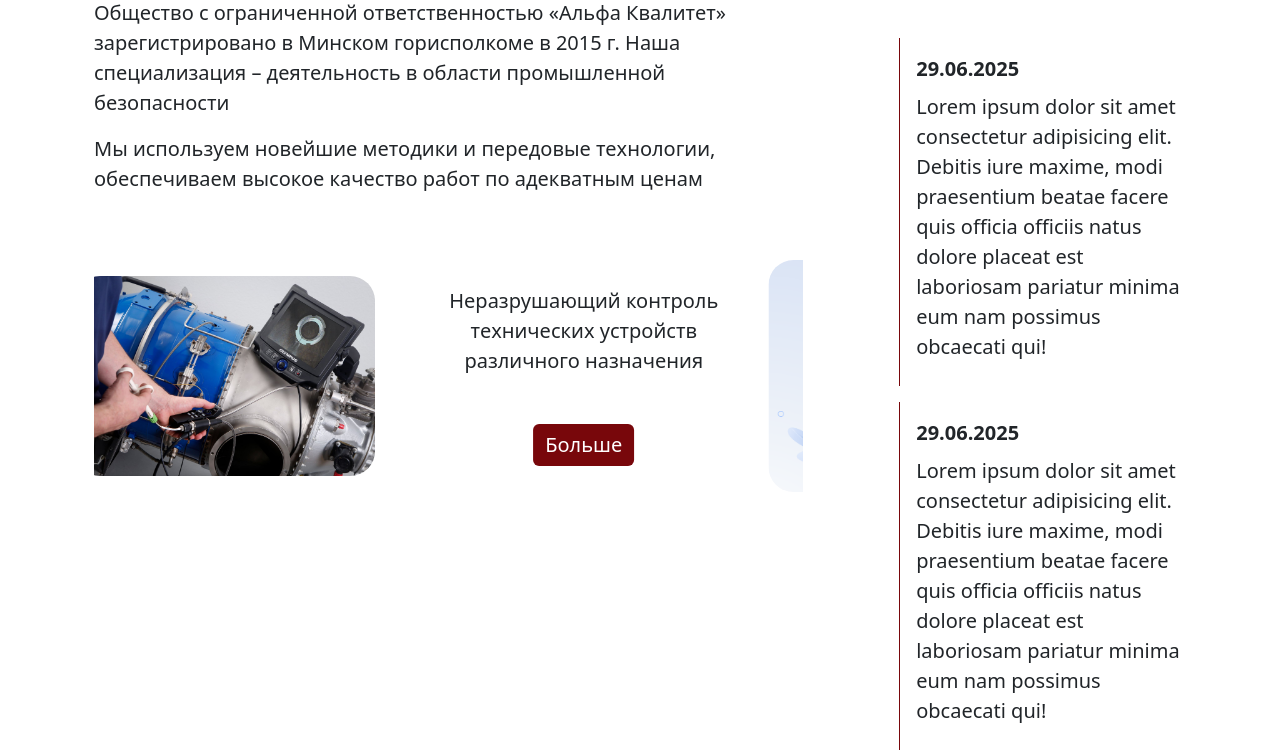
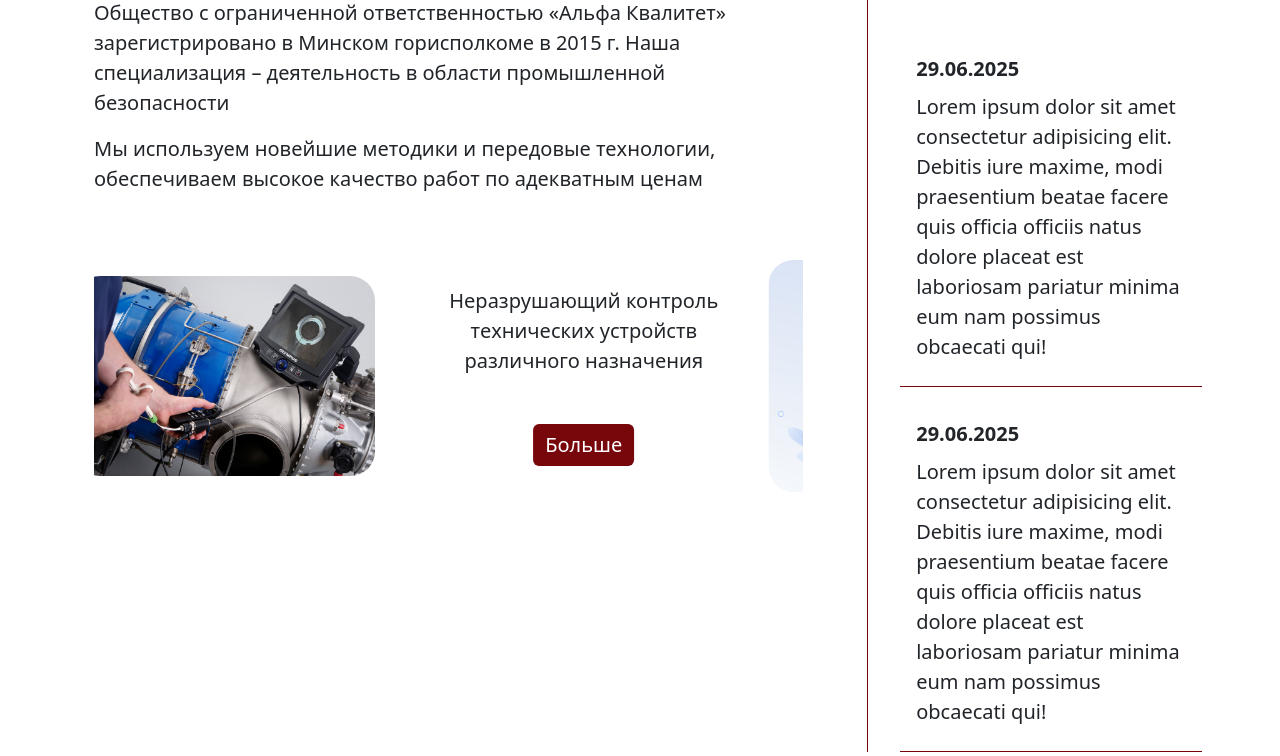
Before and after one commit to samolazoff/AQ-bootstrap, a website: page index.html in a window 1280 px wide. Shown: the part 391-1147 px from the top of the page. Drawn offline with Linux system fonts and the light colour scheme.

Commit message:
Chage border in block mini-news and add link news

```diff
--- a/index.html
+++ b/index.html
@@ -110,18 +110,17 @@
 
                             </div>
                         </div>
-
                     </div>
                 </section>
                 <aside class="block-mini-news">
                     <h2 class="title-block fs-1 color-main text-center">Новости</h2>
                     <ul class="block-mini-news-items m-1 pt-5 d-flex flex-column justify-content-start align-items-center gap-3">
                         <li class="block-mini-news__item d-flex flex-column justify-content-start align-items-start gap-2 p-3">
-                            <time class="fs-5 fw-bold" datetime="2025-06-29 00:29">29.06.2025</time>
+                            <a href="#"><time class="fs-5 fw-bold" datetime="2025-06-29 00:29">29.06.2025</time></a>
                             <span class="block-mini-news__txt fs-5 mb-2"> Lorem ipsum dolor sit amet consectetur adipisicing elit. Debitis iure maxime, modi praesentium beatae facere quis officia officiis natus dolore placeat est laboriosam pariatur minima eum nam possimus obcaecati qui!</span>
                         </li>
                         <li class="block-mini-news__item d-flex flex-column justify-content-start align-items-start gap-2 p-3">
-                            <time class="fs-5 fw-bold" datetime="2025-06-29 00:29">29.06.2025</time>
+                            <a href="#"><time class="fs-5 fw-bold" datetime="2025-06-29 00:29">29.06.2025</time></a>
                             <span class="block-mini-news__txt fs-5 mb-2"> Lorem ipsum dolor sit amet consectetur adipisicing elit. Debitis iure maxime, modi praesentium beatae facere quis officia officiis natus dolore placeat est laboriosam pariatur minima eum nam possimus obcaecati qui!</span>
                         </li>
                     </ul>
--- a/style/style.css
+++ b/style/style.css
@@ -2,6 +2,14 @@
 
 li{
     list-style: none;
+}
+
+a,
+a:hover,
+a:focus,
+a:active{
+    text-decoration: none;
+    color: inherit;
 }
 
 .bgc-main{
@@ -73,9 +81,10 @@ li{
 .block-mini-news-items{
     width: 100%;
     border-top: #78070B solid 1.5px;
+    border-left:  #78070B solid 1.5px;
 }
 .block-mini-news__item{
-    border-left:  #78070B solid 1.5px;
+    border-bottom:  #78070B solid 1.5px;
 }
 
 
```
